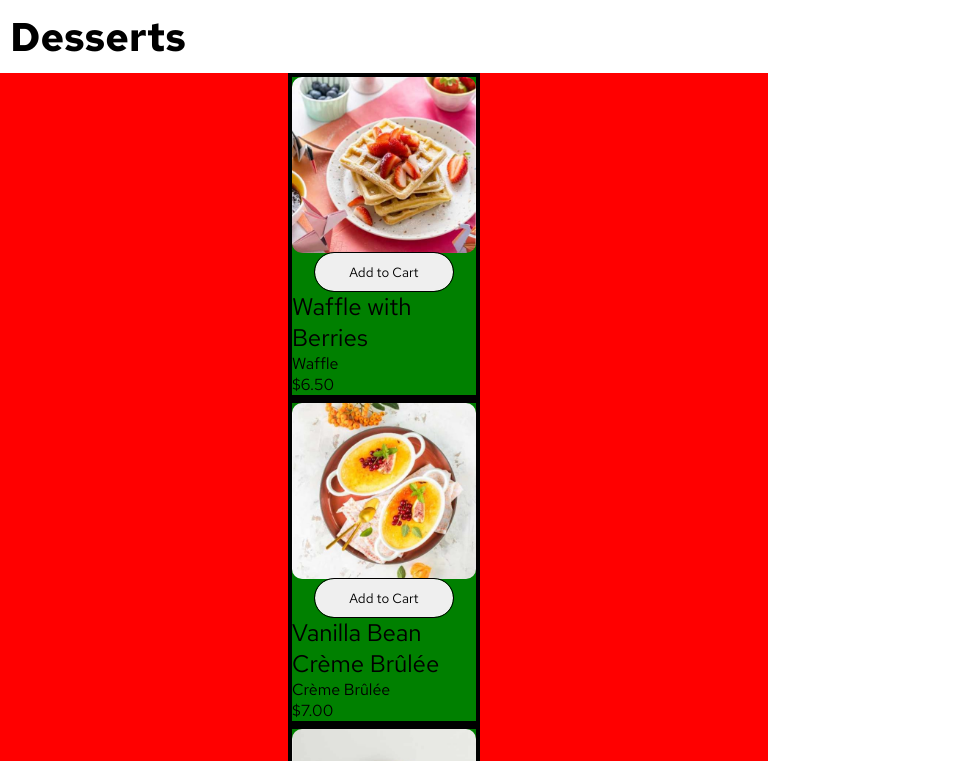
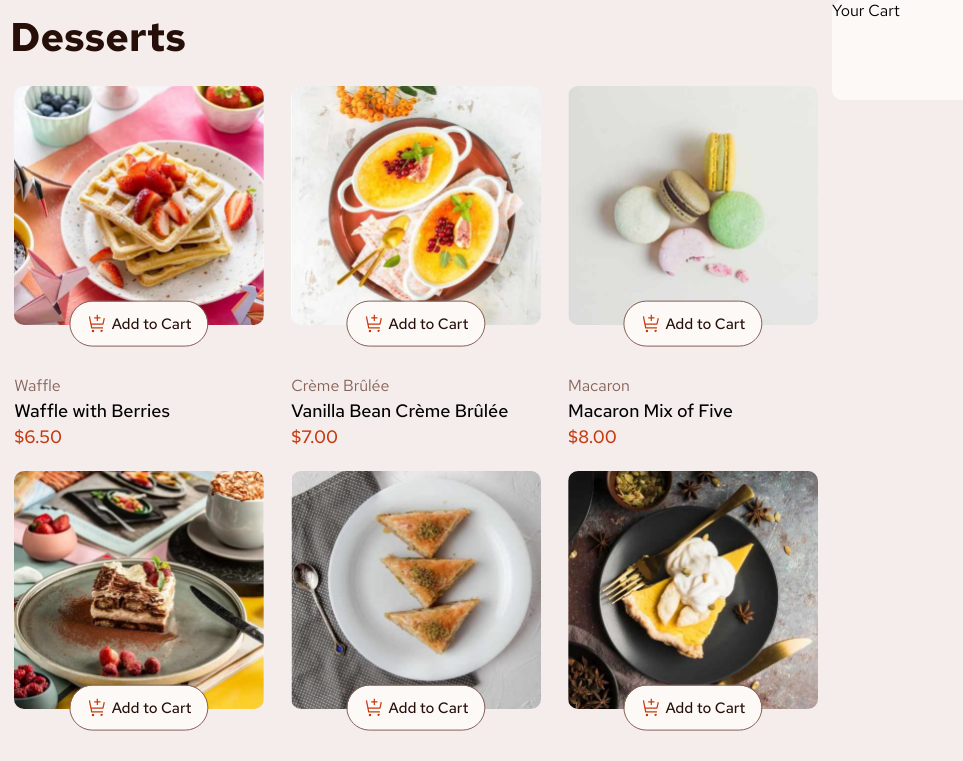
Before and after one commit to antonimatheus/Product-list-with-cart, a React (Vite) app: page / in a window 1280 px wide. Shown: the top 761 px of the page, without its empty margins (0-963 px from the left). Built offline with nearby package versions, Linux system fonts and the light colour scheme.

Commit message:
Dessert design

```diff
--- a/src/App.jsx
+++ b/src/App.jsx
@@ -32,7 +32,7 @@
                     />
                 ))}
             </main>
-            <aside>
+            <aside className='Cart'>
                 Your Cart
             </aside>
         </div>
--- a/src/Dessert.css
+++ b/src/Dessert.css
@@ -1,25 +1,30 @@
 @charset "UTF-8";
-
-.dessert--Container {
-    display: flex;
-    background-color: red;
-    flex-wrap: wrap;
-    justify-content: space-around;
-    width: 100%;
-}
 
 .dessert--Card {
     display: flex;
     flex-direction: column;
     justify-content: center;
-    width: 25%;
-    border: 4px solid black;
-    background-color: green;
+    width: 30%;
+    margin: 10px;
+    gap: 3px;
+    /*background-color: green;*/
 }
 
-.dessert--Card h1 {
-    background-color: red;
+.dessert--Card p {
+    color: var(--Rose500);
 }
+
+.dessert--Card h2 {
+    font-size: 18px;
+    font-weight: 500;
+}
+
+.dessert--Card h4 {
+    font-size: 18px;
+    font-weight: 500;
+    color: var(--Red);
+}
+
 
 .dessert--Card img {
     width: 100%;
@@ -31,12 +36,35 @@
 }
 
 .dessert--Card button {
-    width: 75%;
-    padding: 10px;
-    margin: 0 auto;
+    display: flex;
+    justify-content: center;
+    align-items: center;
+    width: 55%;
+    font-size: 15px;
+    font-weight: 500;
+    padding: 12px;
     border: none;
-    outline: 1px solid black;
+    outline: 1px solid var(--Rose500);
     border-radius: 35px;
-    color: black;
+    gap: 5px;
+    color: var(--Rose900);
+    background-color: var(--Rose50);
     cursor: pointer;
+    transition: .4s;
 }
+
+.dessert--Card button {
+    position: relative;
+    top: 0%;
+    left: 50%;
+    transform: translate(-50%, -60%);
+}
+
+.dessert--Card button img {
+    width: 20px;
+}
+
+.dessert--Card button:hover {
+    outline-color: var(--Red);
+    color: var(--Red);
+}
--- a/src/Dessert.jsx
+++ b/src/Dessert.jsx
@@ -2,16 +2,16 @@
 import React from 'react';
 import '../src/Dessert.css'
 
+import cart from "./assets/images/icon-add-to-cart.svg"
+
 const Dessert = ({ name, category, price, image }) => {
     return (
-        <div className="dessert--Container">
-            <div className='dessert--Card'>
-                <img src={image.desktop} alt={name} />
-                <button>Add to Cart</button>
-                <h2>{name}</h2>
-                <p>{category}</p>
-                <p>${price.toFixed(2)}</p>
-            </div>
+        <div className='dessert--Card'>
+            <img src={image.desktop} alt={name} />
+            <button> <img src={cart} alt="cart" /> Add to Cart</button>
+            <p>{category}</p>
+            <h2>{name}</h2>
+            <h4>${price.toFixed(2)}</h4>
         </div>
     );
 };
--- a/src/index.css
+++ b/src/index.css
@@ -30,21 +30,36 @@
 body {
   width: 100vw;
   height: 100vh;
+  background-color: var(--Rose100);
 }
 
 .container {
   display: flex;
-  flex-direction: column;
+  flex-direction: row;
 }
 
 .app--Container {
   display: flex;
-  flex-direction: column;
-  width: 60vw;
+  flex-direction: row;
+  justify-content: space-evenly;
+  flex-wrap: wrap;
+  gap: 3px;
+  width: 65vw;
 }
 
 .app--Container h1 {
   font-size: 40px;
   font-weight: 700;
   padding: 10px;
+  width: 100%;
+  color: var(--Rose900);
 }
+
+/*  Cart  */
+
+.Cart {
+  width: 35vw;
+  height: 100px;
+  background-color: var(--Rose50);
+  border-radius: 10px;
+}
```
